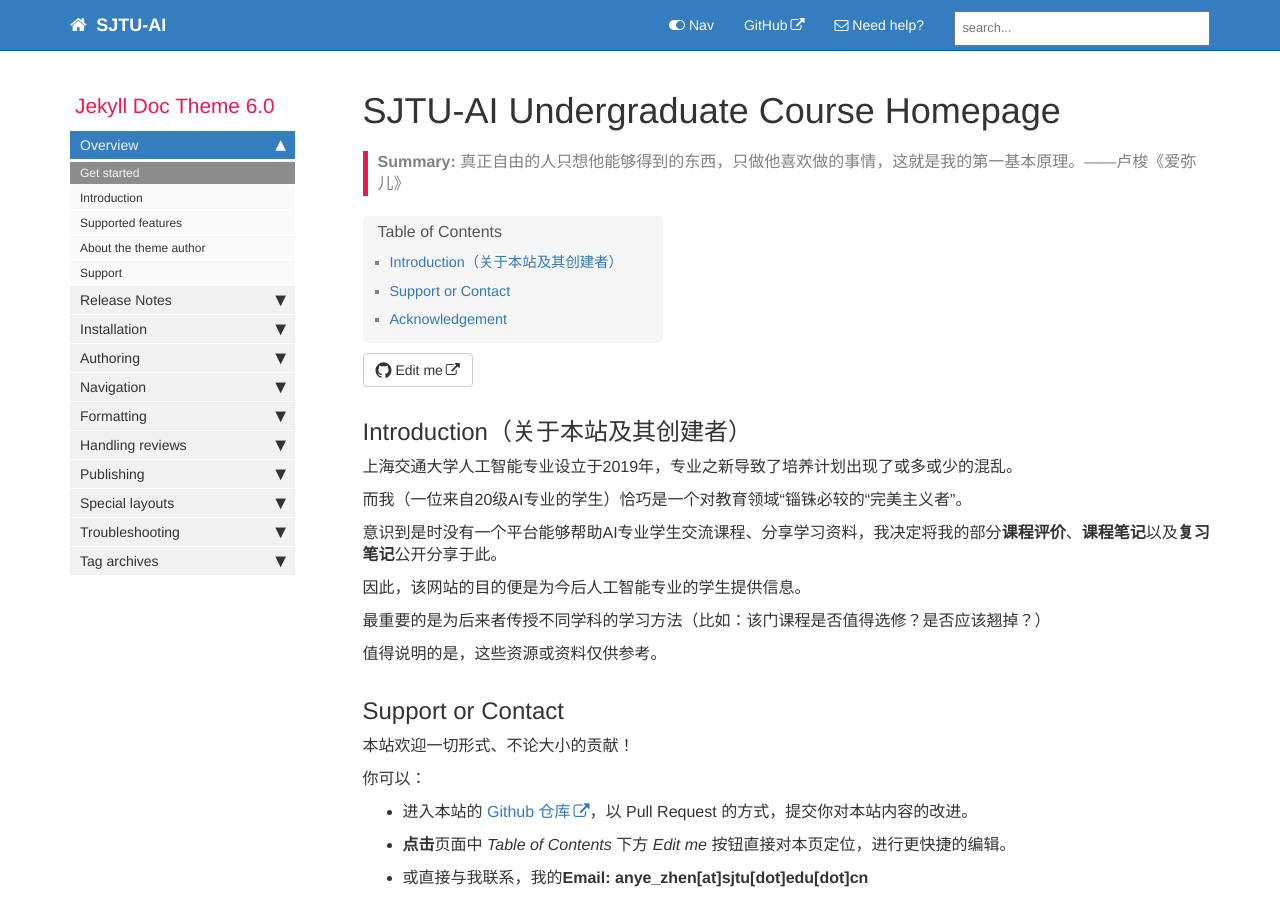
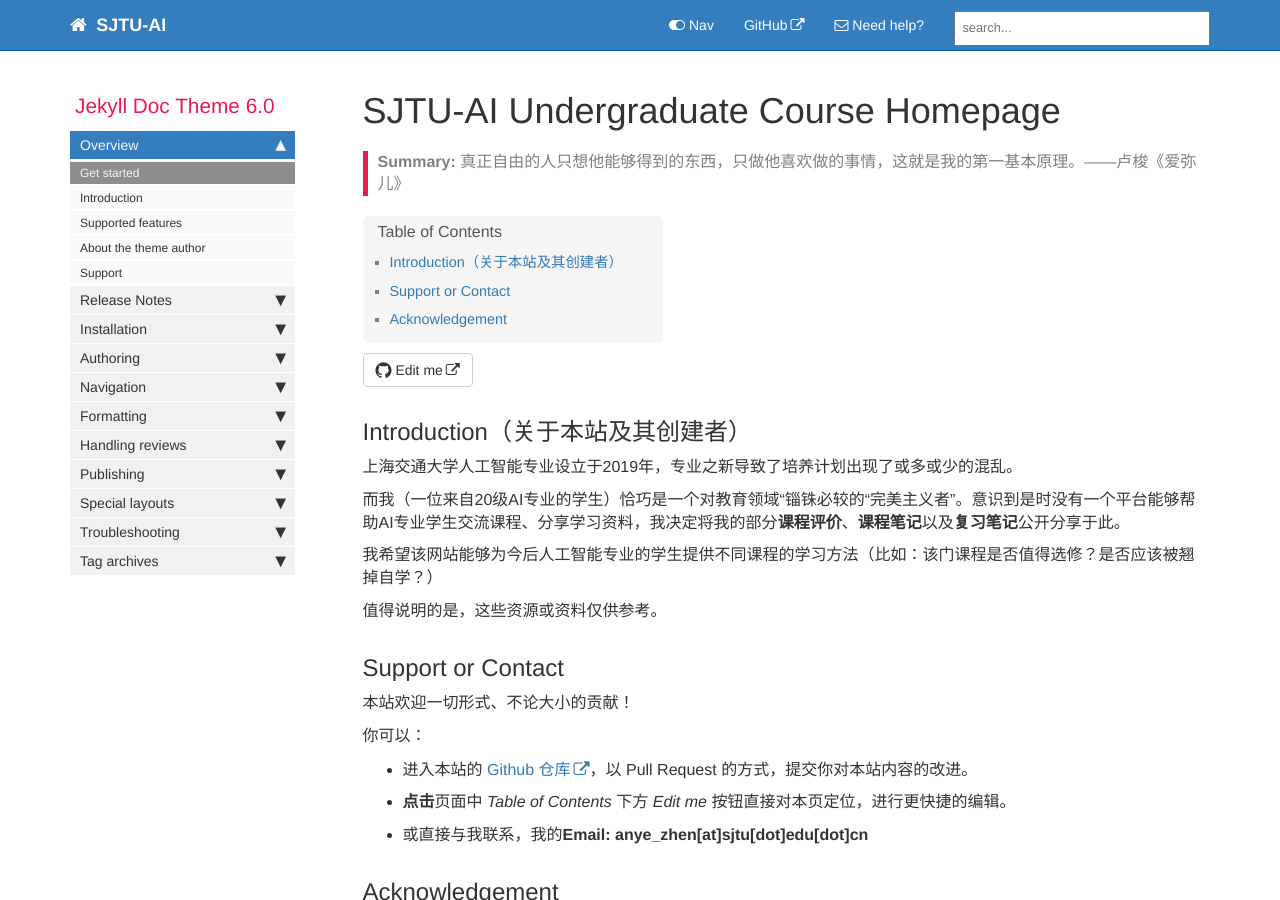
Before and after one commit to aisjtu/aisjtu.github.io, a Jekyll site: the page built from index.md, in a window 1280 px wide and 900 px high. Built offline with Jekyll 4.4.1, drawn with Linux system fonts in a browser that asks for light colours; comment, search, counter and statistics services are not loaded.

Commit message:
Update index.md

```diff
--- a/index.md
+++ b/index.md
@@ -11,13 +11,9 @@ summary: "真正自由的人只想他能够得到的东西，只做他喜欢做
 
 上海交通大学人工智能专业设立于2019年，专业之新导致了培养计划出现了或多或少的混乱。
 
-而我（一位来自20级AI专业的学生）恰巧是一个对教育领域“锱铢必较的“完美主义者”。
+而我（一位来自20级AI专业的学生）恰巧是一个对教育领域“锱铢必较的“完美主义者”。意识到是时没有一个平台能够帮助AI专业学生交流课程、分享学习资料，我决定将我的部分**课程评价**、**课程笔记**以及**复习笔记**公开分享于此。
 
-意识到是时没有一个平台能够帮助AI专业学生交流课程、分享学习资料，我决定将我的部分**课程评价**、**课程笔记**以及**复习笔记**公开分享于此。
-
-因此，该网站的目的便是为今后人工智能专业的学生提供信息。
-
-最重要的是为后来者传授不同学科的学习方法（比如：该门课程是否值得选修？是否应该翘掉？）
+我希望该网站能够为今后人工智能专业的学生提供不同课程的学习方法（比如：该门课程是否值得选修？是否应该被翘掉自学？）
 
 值得说明的是，这些资源或资料仅供参考。
 
```
